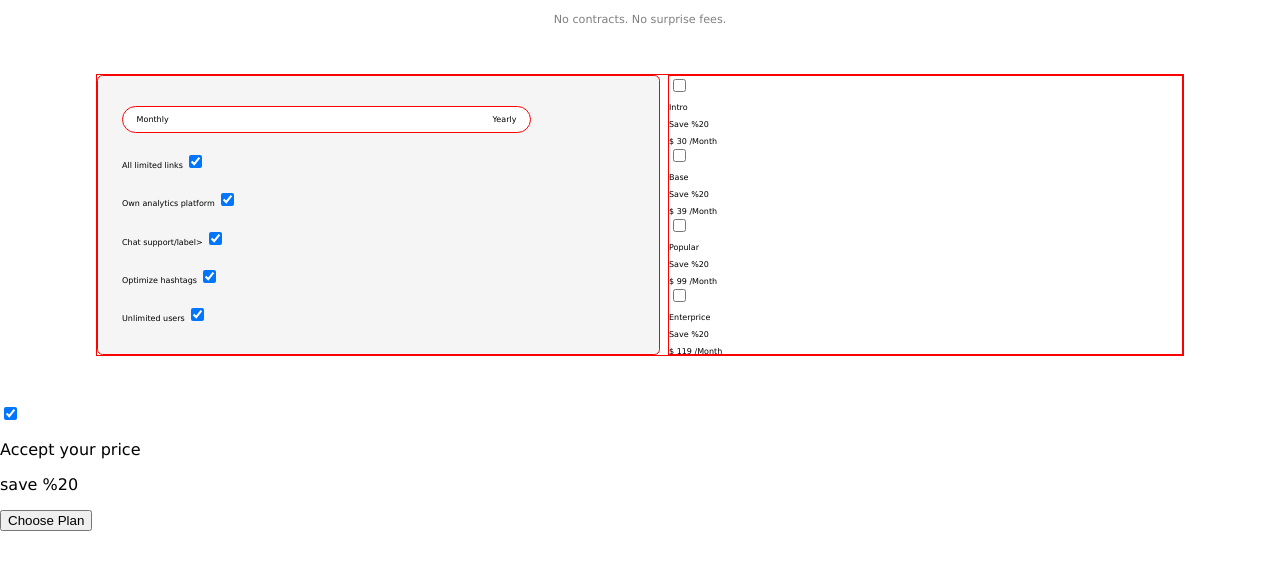
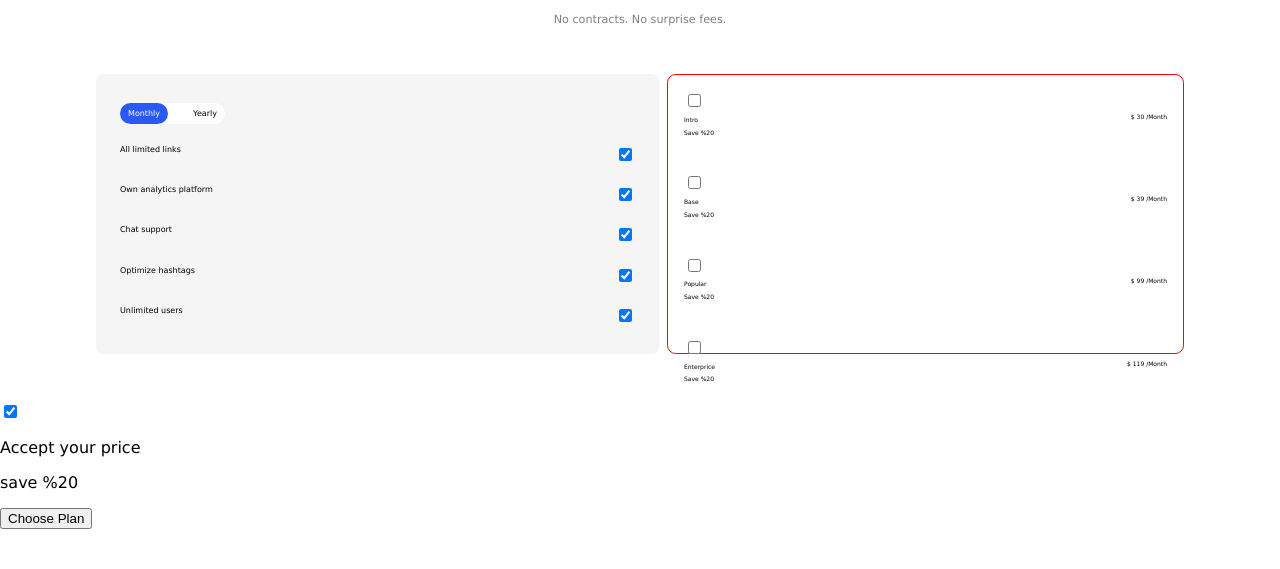
Before and after one commit to MeenaAlemiJalal/Simple-transparent-pricing, a plain HTML site: page index.html in a window 1280 px wide. Shown: the part 79-648 px from the top of the page. Drawn offline with Linux system fonts and the light colour scheme.

Commit message:
features desgin

```diff
--- a/css/main.scss
+++ b/css/main.scss
@@ -25,49 +25,80 @@ main{
   display: flex;
   justify-content: space-between;
   margin: 3em 6em;
-  border: solid red 1px;
   height: 280px;
 
 }
 
 .features{
-  border: 1px solid red;
   flex: 1;
   margin-right: 1em;
   background-color: rgb(245, 245, 245);
-  border-radius: .7em;
+  border-radius: .9em;
   font-size: .5em;
-  padding: 1.3em 3em;
+  padding: 1em 3em;
   display: flex;
   flex-direction: column;
   justify-content: space-evenly;
 
 
+  .feature{
+    display: flex;
+    justify-content: space-between;
+
+  }
+
+
+
+
 
   .duration-switcher{
-    border: red 1px solid;
     display: flex;
     justify-content: space-between;
-    border-radius: 2em;
-    margin-right: 13em;
+    align-items: center;
+    border-radius: 32px;
+    width: 105px;
     background-color: white;
-    padding: 0 1.7em;
+
+
+    .switch{
+      margin: 0;
+      padding: 0.7em 1em;
+      border-radius: 32px;
+    }
+
+    .active{
+      background-color: rgb(41, 89, 247);
+      color:white;
+      cursor: default;
+
+
+    }
   }
-
-  /*.duration-switcher{
-
-    justify-content: space-between;
-    border: red 1px solid;
-    display: block;
-   */
 
 
 
 }
 
 .prices{
+  flex:1;
   border: red 1px solid;
   flex: 1;
   font-size:.5em;
+  font-size: .6em;
+  border-radius: .9em;
+  display: flex;
+  flex-direction: column;
+  justify-content: space-evenly;
 
 }
+
+.pricing-container {
+  border: 1 px solid red;
+  display: flex;
+  font-size: .6em;
+  justify-content: space-between;
+  padding: 16px;
+ align-items: center;
+
+
+}
--- a/index.html
+++ b/index.html
@@ -16,28 +16,32 @@
   <main>
     <section class="features">
     <div class="duration-switcher">
-      <p>Monthly</p>
-      <p>Yearly</p>
-    </div>
-    <div>
-      <label for="All limited links" >All limited links</label>
-      <input type="checkbox" id="All limited links" name="All limited links" checked>
-      <img src="" alt="">
+      <p class="switch active">Monthly</p>
+      <p class="switch">Yearly</p>
     </div>
 
-    <div>
+    <div class="feature">
+      <label for="All limited links" >All limited links</label>
+      <input type="checkbox" id="links" name="links" checked>
+
+    </div>
+
+    <div class="feature">
       <label for="platform">Own analytics platform</label>
       <input type="checkbox" id="platform" name="platform" checked>
     </div>
-    <div>
-      <label for="chat support">Chat support/label>
+
+    <div class="feature">
+      <label for="chat support">Chat support</label>
       <input type="checkbox" id="Chat support" name="Chat support" checked>
     </div>
-    <div>
+
+    <div class="feature">
       <label for="optimize hashtags">Optimize hashtags</label>
       <input type="checkbox" id="optimize hashtags" name="optimize hashtags" checked>
     </div>
-    <div>
+
+    <div class="feature">
       <label for="unlimited users">Unlimited users</label>
       <input type="checkbox" id="unlimited users" name="unlimited users" checked >
     </div>
@@ -46,12 +50,15 @@
   <section class=" prices">
 
     <div class="pricing-container">
+      <div class="price-text">
         <input type="checkbox">
        <div>
       <p>Intro</p>
       <p>Save %20</p>
       </div>
-      <div class="price">
+     </div>
+
+      <div class="price-value">
       <span class="currency">$</span>
       <span class="value">30</span>
       <span class=duration>/Month</span>
@@ -59,12 +66,15 @@
     </div>
 
     <div class="pricing-container">
+      <div class="price-text">
         <input type="checkbox">
         <div>
           <p>Base</p>
           <p>Save %20</p>
         </div>
-      <div class="price">
+      </div>
+
+      <div class="price-value">
       <span class="currency">$</span>
       <span class="value">39</span>
       <span class=duration>/Month</span>
@@ -72,12 +82,15 @@
     </div>
 
     <div class="pricing-container">
+      <div class="price-text">
         <input type="checkbox">
       <div>
         <p>Popular</p>
         <p>Save %20</p>
       </div>
-      <div class="price">
+      </div>
+
+      <div class="price-value">
         <span class="currency">$</span>
         <span class="value">99</span>
         <span class=duration>/Month</span>
@@ -85,12 +98,15 @@
     </div>
 
     <div class="pricing-container">
+      <div class="price-text">
         <input type="checkbox">
         <div>
           <p>Enterprice</p>
           <p>Save %20</p>
         </div>
-      <div class="price">
+      </div>
+
+      <div class="price-value">
         <span class="currency">$</span>
         <span class="value">119</span>
         <span class=duration>/Month</span>
```
Also changed, not shown: css/main.css, 1 other file. Lines whose indentation alone changed are shown as unchanged.
